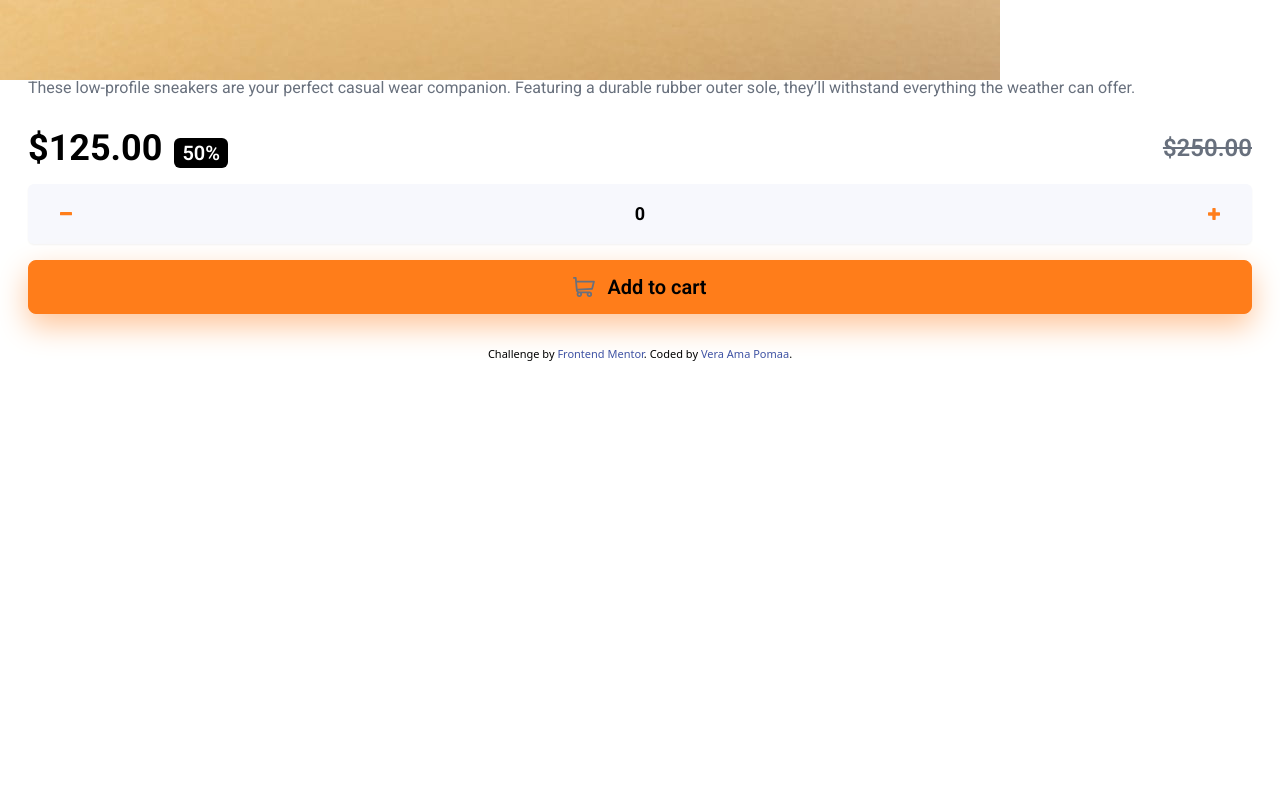
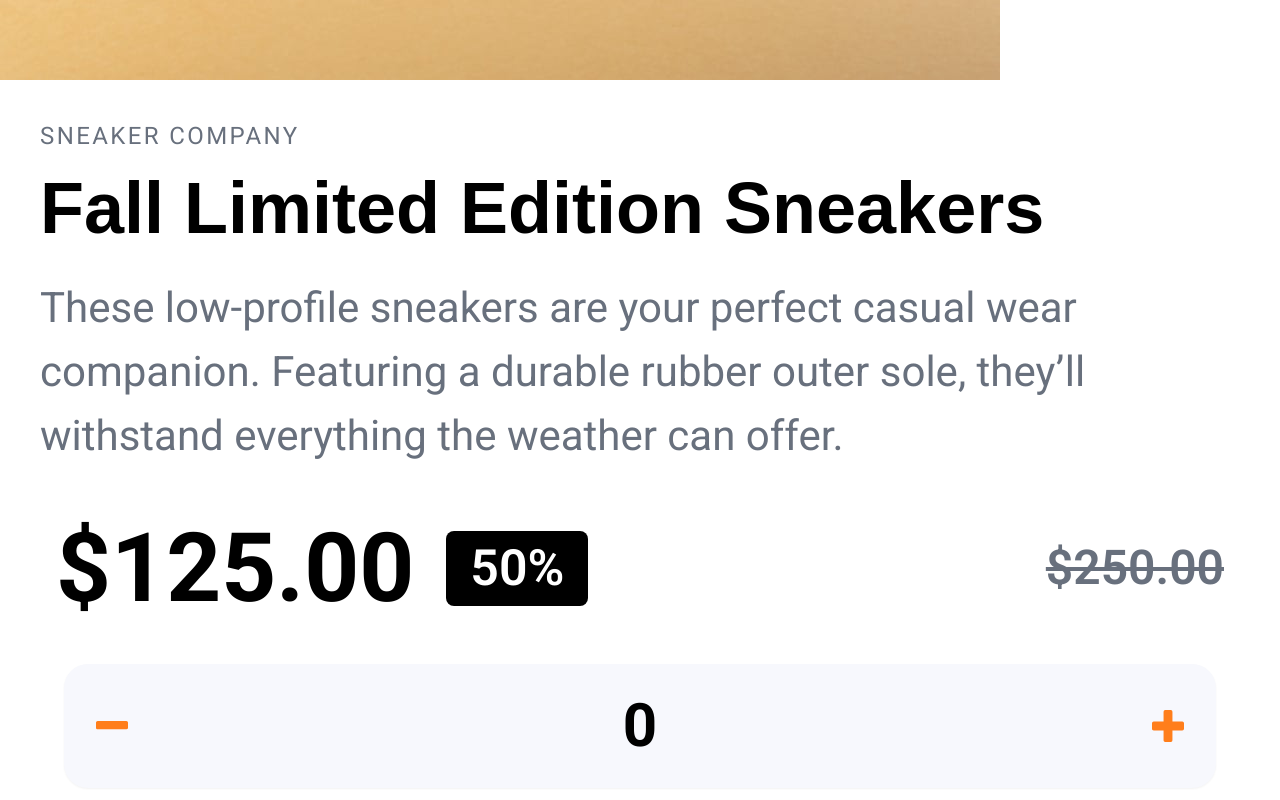
Before and after one commit to Vera-poms/ecommerce-product-page-main, a React (Vite) app: page / in a window 1280 px wide. Shown: the part 1000-1800 px from the top of the page. Before the commit the page ends 1363 px from the top, so only its background shows below. Built offline with nearby package versions, Linux system fonts and the light colour scheme.

Commit message:
Description resized

```diff
--- a/src/components/Description/Description.jsx
+++ b/src/components/Description/Description.jsx
@@ -6,55 +6,59 @@ import { PiShoppingCartBold } from "react-icons/pi";
 
 const Description = () => {
   return (
-    <div className='font-kumbh px-7 pb-8'>
+    <div className='font-kumbh px-10 pb-8 asbolute z-50'>
      <div>
-      <h6 className='uppercase text-dark-grayish-blue tracking-widest font-normal font-roboto '>Sneaker Company</h6>
+      <h6 className='uppercase text-dark-grayish-blue tracking-widest font-normal font-roboto text-2xl pb-5'>Sneaker Company</h6>
 
-      <h1 className='text-4xl font-bold pr-20 pb-3'>
+      <h1 className='text-7xl font-bold  pb-8'>
        Fall Limited Edition Sneakers
       </h1>
 
-      <p className='text-dark-grayish-blue text-base pr-8 leading-6 font-normal font-roboto pb-2'>
+      <p className='text-dark-grayish-blue text-[42px] pr-8 leading-16 font-normal font-roboto pb-8'>
       These low-profile sneakers are your perfect casual wear companion. Featuring a
       durable rubber outer sole, they’ll withstand everything the weather can offer.
       </p>
      </div>
 
 
-     <div className='pt-5 font-roboto'>
-        <div className='flex justify-between pb-4 items-center'>
-        <div className='flex items-baseline'>
-         <p className='text-4xl pr-3 font-bold'>
+     <div className='pt-5 font-roboto px-4'>
+        <div className='flex justify-between pb-12 items-center'>
+        <div className='flex items-center'>
+         <p className='text-8xl pr-8 font-bold'>
            $125.00
           </p>
-          <p className='bg-black text-white rounded-md px-2 text-[20px] font-semibold'>
+          <p className='bg-black text-white rounded-lg px-6 text-[50px] font-semibold'>
            50%
           </p>
         </div>
-         <p className='line-through text-dark-grayish-blue text-2xl font-semibold'>
+         <p className='line-through text-dark-grayish-blue text-5xl font-semibold'>
           $250.00
          </p>
         </div>
 
-        <div className='flex justify-between w-full bg-light-grayish-blue rounded-md px-8 py-4 shadow-xs'>
+        <div className='mx-2'>
+          <div className='flex justify-between w-full bg-light-grayish-blue rounded-3xl px-8 py-8 shadow-xs'>
           <button className='cursor-pointer'>
-          <img src={iconMinus} alt="" />
+            <img className='w-8'
+            src={iconMinus} alt="" />
           </button>
-         <p className='text-lg font-bold'>
+          <p className='text-6xl font-bold'>
             0
           </p>
           <button className='cursor-pointer'>
-          <img src={iconPlus} alt="" />
+            <img className='w-8'
+            src={iconPlus} alt="" />
           </button>
           </div>
 
-        <div className='flex items-center justify-center mt-4 '>
-         <button className='flex items-center justify-center py-3 bg-orange w-full rounded-lg shadow-light border border-orange cursor-pointer'>
-         <img
+          <div className='flex items-center justify-center mt-8 mb-50'>
+          <button className='flex items-center justify-center py-10 bg-orange w-full rounded-3xl shadow-light border border-orange cursor-pointer'>
+          <img className='w-10'
           src={iconCart} alt="" />
           {/* <PiShoppingCartBold className='w-[40px]'/> */}
-         <p className='text-xl font-semibold pl-3'>Add to cart</p>
+          <p className='text-4xl font-semibold pl-6'>Add to cart</p>
           </button>
+          </div>
         </div>
      </div>
     </div>
--- a/src/components/ImageDisplay/ImageDisplay.jsx
+++ b/src/components/ImageDisplay/ImageDisplay.jsx
@@ -21,7 +21,7 @@ const ImageDisplay = () => {
 
 
   return (
-    <div className='relative top-20'>
+    <div className='relative top-20 mb-[120px]'>
      <div className=''>
       <div className='relative'>
         <img id='product1'
```
Lines whose indentation alone changed are shown as unchanged.
